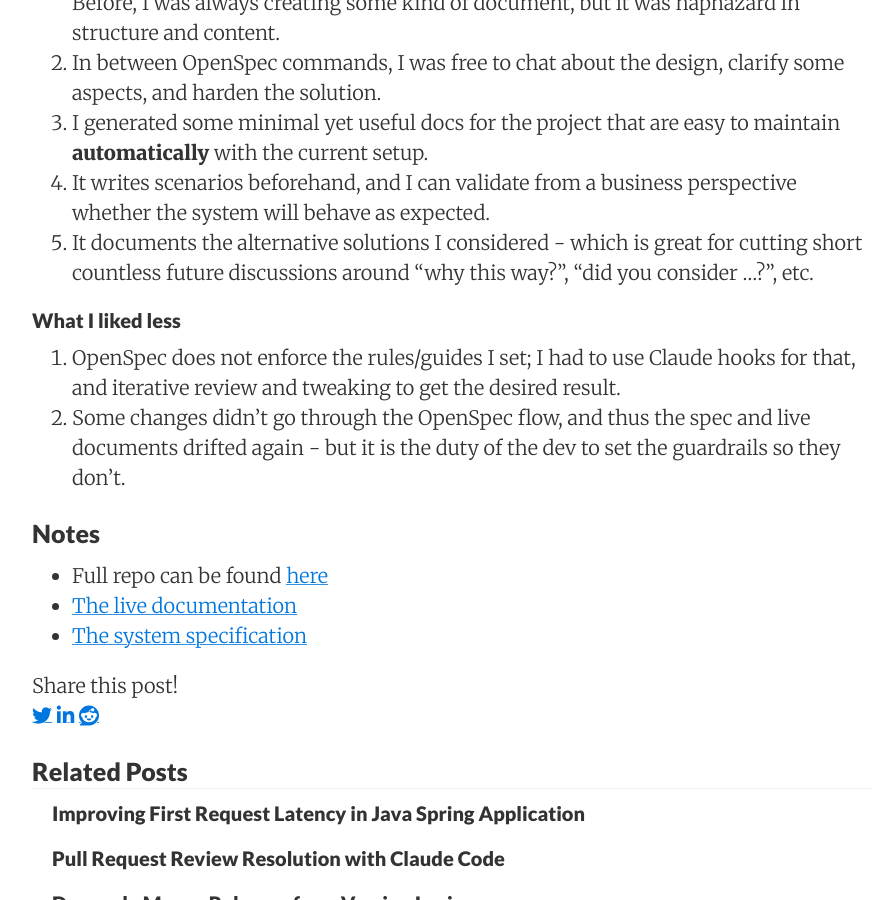
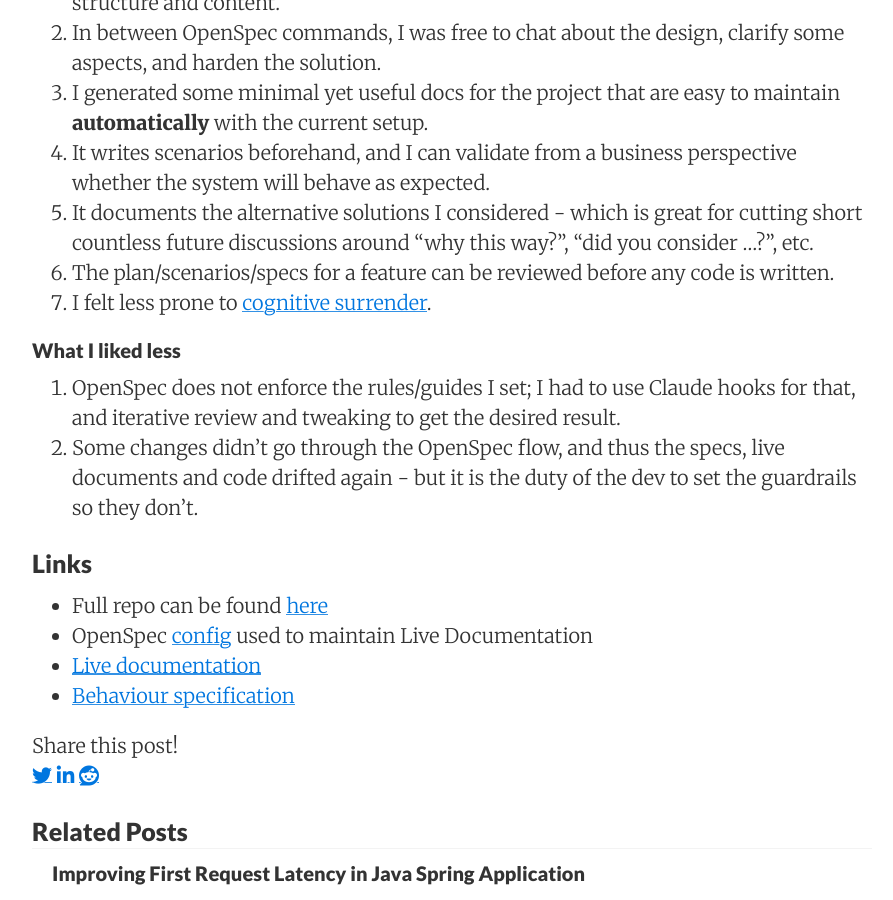
Before and after one commit to apulbere/apulbere.github.io, a Jekyll site: the page built from _posts/2026-11-22-sdd-ai.md, in a window 1280 px wide and 900 px high, scrolled down 2757 px. Shown: the whole window, without its empty margins (188-1081 px from the left). Built offline with Jekyll 4.4.1, drawn with Linux system fonts in a browser that asks for light colours; nearby versions of some CDN libraries; some of the changed text lies outside the part shown.

Commit message:
Update 2026-11-22-sdd-ai.md

```diff
--- a/_posts/2026-11-22-sdd-ai.md
+++ b/_posts/2026-11-22-sdd-ai.md
@@ -8,7 +8,7 @@ One of the challenges I'm facing as a tech lead while building and maintaining a
 Another challenge is the amount and kind of document artifacts. Generating lots of prose based on code is a maintenance hell and downright dangerous, as outdated docs will mislead.
 
 Ideally, we should try to have the following:
-1. Required behaviour / specification of the system - quite a broad term, but bear with me.
+1. Behaviour specs
 2. C4 context/container diagrams
 3. C4 component diagrams
 4. Flow diagrams
@@ -69,13 +69,16 @@ That done, the live documentation was also generated, as initially configured, a
 3. I generated some minimal yet useful docs for the project that are easy to maintain **automatically** with the current setup.
 4. It writes scenarios beforehand, and I can validate from a business perspective whether the system will behave as expected.
 5. It documents the alternative solutions I considered - which is great for cutting short countless future discussions around "why this way?", "did you consider …?", etc.
+6. The plan/scenarios/specs for a feature can be reviewed before any code is written.
+7. I felt less prone to [cognitive surrender](https://addyosmani.com/blog/cognitive-surrender/).
 
 #### What I liked less
 
 1. OpenSpec does not enforce the rules/guides I set; I had to use Claude hooks for that, and iterative review and tweaking to get the desired result.
-2. Some changes didn't go through the OpenSpec flow, and thus the spec and live documents drifted again - but it is the duty of the dev to set the guardrails so they don't.
+2. Some changes didn't go through the OpenSpec flow, and thus the specs, live documents and code drifted again - but it is the duty of the dev to set the guardrails so they don't.
 
-### Notes
+### Links
 * Full repo can be found [here](https://github.com/apulbere/ledger)
-* [The live documentation](https://github.com/apulbere/ledger/tree/main/docs)
-* [The system specification](https://github.com/apulbere/ledger/tree/main/openspec/specs/journal)
+* OpenSpec [config](https://github.com/apulbere/ledger/blob/main/openspec/config.yaml) used to maintain Live Documentation
+* [Live documentation](https://github.com/apulbere/ledger/tree/main/docs)
+* [Behaviour specification](https://github.com/apulbere/ledger/tree/main/openspec/specs/journal)
```
